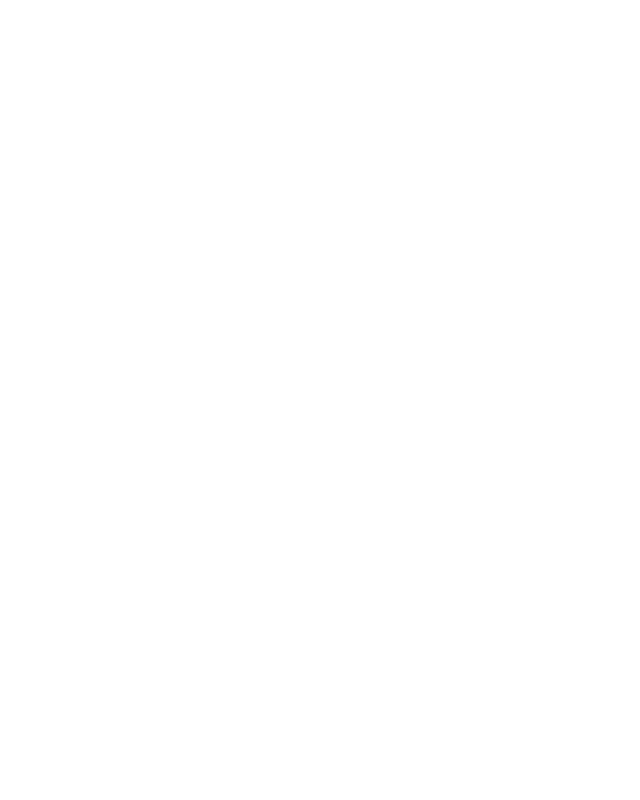
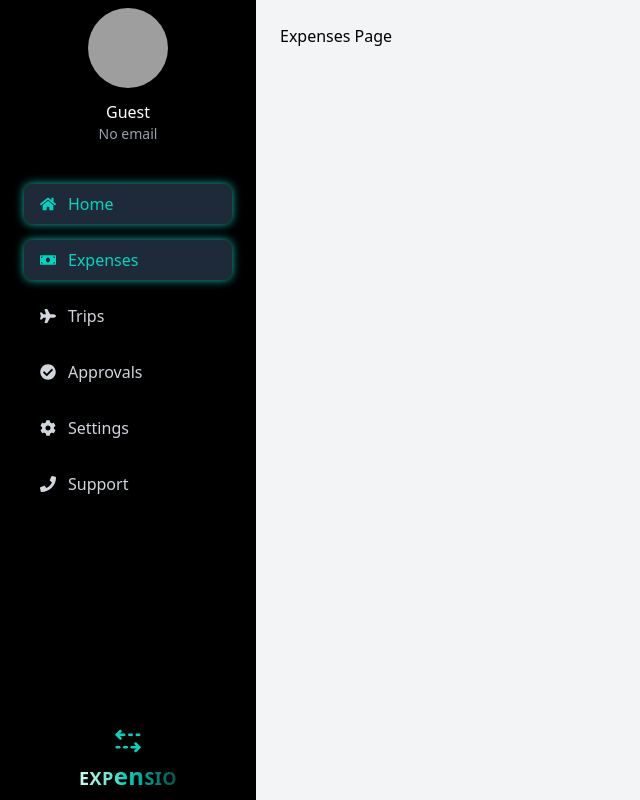
Before and after one commit to TARIQQ-coder/Expensio-App, a React (Vite) app: page /dashboard/expenses in a window 1280 px wide. Before the commit this address had no page. Shown: the whole page, without its empty margins (0-640 px from the left). Built offline with nearby package versions, Linux system fonts and the light colour scheme; no server answers; grey boxes are pictures that could not be loaded.

Commit message:
Update-2

```diff
--- a/src/App.jsx
+++ b/src/App.jsx
@@ -2,6 +2,7 @@
 import { BrowserRouter as Router, Routes, Route } from 'react-router-dom';
 import SignUp from './components/SignUp';
 import LogIn from './components/LogIn';
+import DashboardLayout from './components/DashboardLayout';
 
 const App = () => {
   return (
@@ -10,6 +11,14 @@
         <Route path="/" element={<SignUp />} />   {/* Default page */}
         <Route path="/signup" element={<SignUp />} />
         <Route path="/login" element={<LogIn />} />
+        <Route path="/dashboard" element={<DashboardLayout />}>
+          {/* Nested routes for dashboard */}
+          <Route path="expenses" element={<div>Expenses Page</div>} />
+          <Route path="trips" element={<div>Trips Page</div>} />
+          <Route path="approvals" element={<div>Approvals Page</div>} />
+          <Route path="settings" element={<div>Settings Page</div>} />
+          <Route path="support" element={<div>Support Page</div>} />
+        </Route>
       </Routes>
     </Router>
   )
--- /dev/null
+++ b/src/components/DashboardLayout.jsx
@@ -0,0 +1,55 @@
+import React from "react";
+import Sidebar from "./Sidebar";
+import { Outlet } from "react-router-dom";
+import { useState, useEffect } from "react";
+import { auth, db } from "../config/firebaseConfig";
+import { onAuthStateChanged } from "firebase/auth";
+import {doc, getDoc} from "firebase/firestore";
+
+const DashboardLayout = () => {
+
+  const [userData, setUserData] = useState(null);
+
+  useEffect(() => {
+  const unsubscribe = onAuthStateChanged(auth, async (currentUser) => {
+    if (currentUser) {
+      let userInfo = {
+        displayName: currentUser.displayName,
+        email: currentUser.email,
+        profilePicture: currentUser.photoURL,
+      };
+
+      const docRef = doc(db, "users", currentUser.uid);
+      const docSnap = await getDoc(docRef);
+
+      if (docSnap.exists()) {
+        userInfo = { ...userInfo, ...docSnap.data() };
+      } else {
+        console.log("No such document in Firestore, using auth data only");
+      }
+
+      setUserData(userInfo);
+    } else {
+      setUserData(null);
+    }
+  });
+
+  return () => unsubscribe();
+}, []);
+
+  return (
+    <div className="flex">
+      <Sidebar user={userData} />
+      <div className="flex-1 p-6 bg-gray-100 min-h-screen">
+        {userData && (
+        <h1 className="text-2xl font-bold mb-4">
+          Welcome, {userData.displayName} 👋
+        </h1>
+      )}
+        <Outlet /> {/* This renders the nested dashboard routes */}
+      </div>
+    </div>
+  );
+};
+
+export default DashboardLayout;
--- a/src/components/LogIn.jsx
+++ b/src/components/LogIn.jsx
@@ -6,6 +6,8 @@
 import Expensio3 from "../assets/Expensio3.jpg";
 import Expensio4 from "../assets/Expensio4.jpg";
 import { TbArrowsTransferUpDown } from "react-icons/tb";
+import { signInWithEmailAndPassword } from "firebase/auth";
+import {auth} from "../config/firebaseConfig";
 
 const LogIn = () => {
   const navigate = useNavigate();
@@ -14,22 +16,26 @@
     password: "",
   });
 
+
   const handleChange = (e) => {
     setFormData({ ...formData, [e.target.name]: e.target.value });
   };
 
-  const handleSubmit = (e) => {
+  const handleSubmit = async (e) => {
     e.preventDefault();
 
-    // TODO: Add your login logic here (Firebase, API, etc.)
-    console.log("User logged in:", formData);
+    try {
+      await signInWithEmailAndPassword(auth, formData.email, formData.password);
+      navigate("/dashboard");
+    } catch (error) {
+      console.error("Error logging in:", error);
+    }
 
-    navigate("/expense-tracker"); // redirect after login
   };
 
   return (
     <div
-      className="flex justify-center items-center h-screen bg-black bg-cover bg-center"
+      className="flex justify-center items-center h-screen bg-black bg-cover bg-center "
       style={{ backgroundImage: `url(${Expensio2})` }}
     >
       <div>
@@ -42,7 +48,7 @@
         </div>
 
         {/* Login Form */}
-        <div className="bg-black/10 p-8 rounded-2xl shadow-lg w-106 backdrop-blur-sm">
+        <div className="bg-black/10 p-8 rounded-2xl shadow-lg w-96 backdrop-blur-sm">
           <form onSubmit={handleSubmit} className="space-y-4">
             <input
               type="email"
--- /dev/null
+++ b/src/components/Sidebar.jsx
@@ -0,0 +1,70 @@
+// Sidebar.jsx
+import React from "react";
+import { NavLink } from "react-router-dom";
+import {
+  FaHome,
+  FaMoneyBill,
+  FaPlane,
+  FaCheckCircle,
+  FaCog,
+  FaPhone
+} from "react-icons/fa";
+import { TbArrowsTransferUpDown } from "react-icons/tb";
+
+const Sidebar = ({user}) => {
+  return (
+    <div className="flex flex-col h-screen w-64 bg-black text-gray-300 py-2 px-6 justify-between">
+
+      {/* Top Section - Profile */}
+      <div>
+        <div className="flex flex-col items-center mb-10">
+          <img
+            src={user?.profilePicture || "https://i.pravatar.cc/100"}
+            alt="profile"
+            className="w-20 h-20 rounded-full mb-3"
+          />
+          <h2 className="text-white font-medium">{user?.displayName || user?.name || "Guest"}</h2>
+          <p className="text-sm text-gray-400 truncate max-w-[180px]">
+  {user?.email || "No email"}
+</p>
+        </div>
+
+        {/* Navigation */}
+        <nav className="flex flex-col space-y-4">
+          {[
+            { to: "/dashboard", icon: <FaHome />, label: "Home" },
+            { to: "/dashboard/expenses", icon: <FaMoneyBill />, label: "Expenses" },
+            { to: "/dashboard/trips", icon: <FaPlane />, label: "Trips" },
+            { to: "/dashboard/approvals", icon: <FaCheckCircle />, label: "Approvals" },
+            { to: "/dashboard/settings", icon: <FaCog />, label: "Settings" },
+            { to: "/dashboard/support", icon: <FaPhone />, label: "Support" },
+          ].map(({ to, icon, label }) => (
+            <NavLink
+              key={to}
+              to={to}
+              className={({ isActive }) =>
+                `flex items-center gap-3 px-4 py-2 rounded-lg transition ${
+                  isActive
+                    ? "bg-gray-800 text-teal-400 shadow-[0_0_10px_#14b8a6]"
+                    : "hover:bg-gray-900"
+                }`
+              }
+            >
+              {icon} {label}
+            </NavLink>
+          ))}
+        </nav>
+      </div>
+
+      {/* Bottom Logo */}
+      <div className="flex flex-col items-center">
+        <TbArrowsTransferUpDown className="text-3xl text-teal-400 mb-1 rotate-90" />
+        <h1 className="font-bold text-lg bg-gradient-to-r from-teal-100 via-teal-400 to-teal-900 bg-clip-text text-transparent tracking-wide">
+          EXP<span className="text-2xl">e</span><span className="text-2xl">n</span>SIO
+        </h1>
+      </div>
+    </div>
+  );
+};
+
+export default Sidebar;
--- a/src/components/SignUp.jsx
+++ b/src/components/SignUp.jsx
@@ -6,20 +6,25 @@
 import Expensio3 from "../assets/Expensio3.jpg";
 import Expensio4 from "../assets/Expensio4.jpg";
 import { TbArrowsTransferUpDown } from "react-icons/tb";
+import { createUserWithEmailAndPassword,updateProfile } from "firebase/auth";
+import { auth, db } from "../config/firebaseConfig";
+import { doc, setDoc } from "firebase/firestore";
 
 const SignUp = () => {
   const navigate = useNavigate();
   const [formData, setFormData] = useState({
+    displayName: "",
     email: "",
     password: "",
     confirmPassword: "",
   });
 
+
   const handleChange = (e) => {
     setFormData({ ...formData, [e.target.name]: e.target.value });
   };
 
-  const handleSubmit = (e) => {
+  const handleSubmit = async(e) => {
     e.preventDefault();
 
     if (formData.password !== formData.confirmPassword) {
@@ -27,10 +32,28 @@
       return;
     }
 
-    // TODO: Add your signup logic here (Firebase, API, etc.)
-    console.log("User registered:", formData);
+    try {
+      const userCredential = await createUserWithEmailAndPassword(auth, formData.email, formData.password);
 
-    navigate("/login");
+      await updateProfile(userCredential.user, {
+        displayName : formData.displayName
+      })
+
+      const docRef = doc(db, "users", userCredential.user.uid);
+
+      await setDoc(docRef, {
+        email: formData.email,
+        displayName: formData.displayName,
+        uid: userCredential.user.uid,
+        createdAt: new Date()
+      })
+
+      navigate("/dashboard");
+    } catch (error) {
+      console.error("Error signing up:", error);
+      alert("Error signing up. Please try again.");
+    }
+
   };
 
   return (
@@ -50,11 +73,21 @@
 
         </div>
 
-      <div className=" bg-black/10 p-8 rounded-2xl shadow-lg w-106 backdrop-blur-sm">
+      <div className=" bg-black/10 p-8 rounded-2xl shadow-lg w-96 backdrop-blur-sm">
 
 
         {/* Form */}
         <form onSubmit={handleSubmit} className="space-y-4">
+          <input
+  type="text"
+  name="displayName"
+  placeholder="Enter name"
+  value={formData.displayName || ""}
+  onChange={handleChange}
+  required
+  className="w-full p-3 rounded-lg bg-gray-800 text-white placeholder-gray-400 outline-none"
+          />
+
           <input
             type="email"
             name="email"
--- /dev/null
+++ b/src/config/firebaseConfig.js
@@ -0,0 +1,17 @@
+import { initializeApp } from "firebase/app";
+import { getAuth } from "firebase/auth";
+import { getFirestore } from "firebase/firestore";
+
+const firebaseConfig = {
+  apiKey: import.meta.env.VITE_FIREBASE_API_KEY,
+  authDomain: import.meta.env.VITE_FIREBASE_AUTH_DOMAIN,
+  projectId: import.meta.env.VITE_FIREBASE_PROJECT_ID,
+  storageBucket: import.meta.env.VITE_FIREBASE_STORAGE_BUCKET,
+  messagingSenderId: import.meta.env.VITE_FIREBASE_MESSAGING_SENDER_ID,
+  appId: import.meta.env.VITE_FIREBASE_APP_ID,
+
+};
+
+const app = initializeApp(firebaseConfig);
+export const auth = getAuth(app);
+export const db = getFirestore(app);
```
Also changed, not shown: 1 other file (tests, documents, lock files or other folders).
